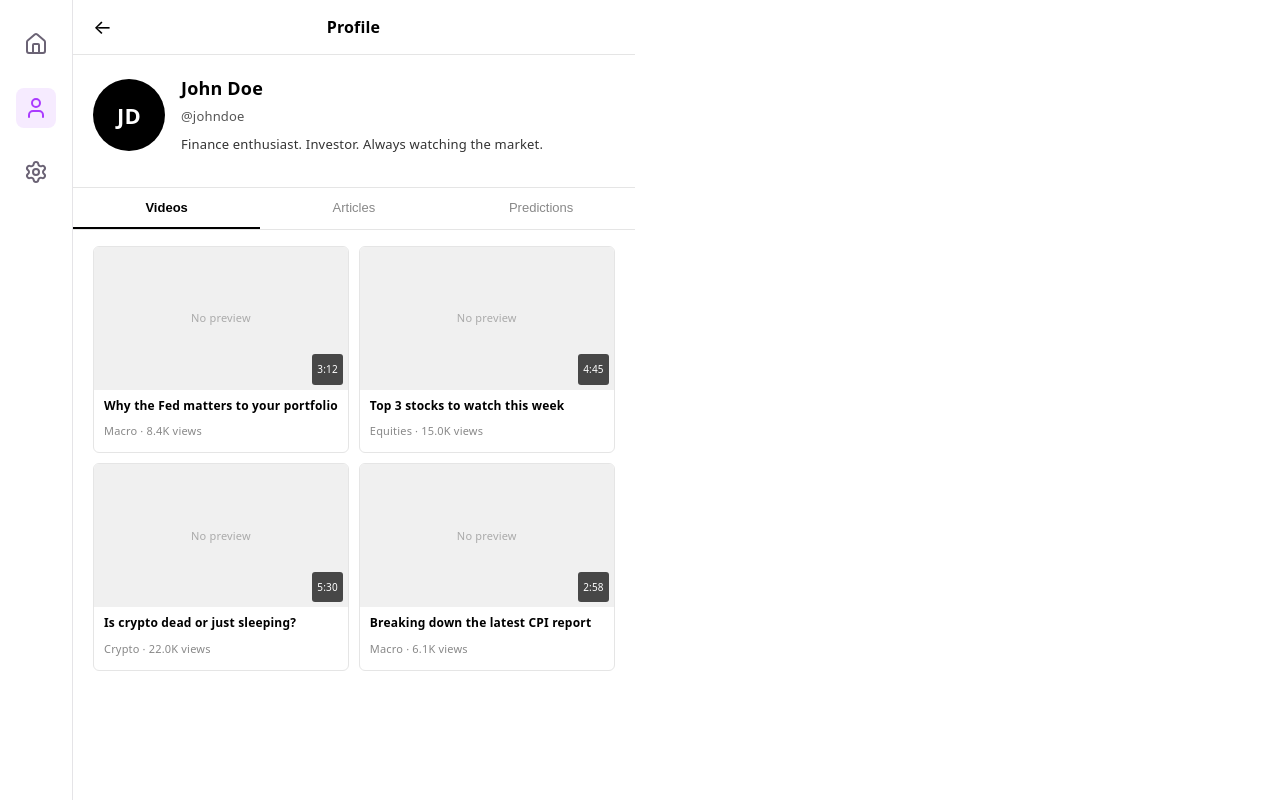
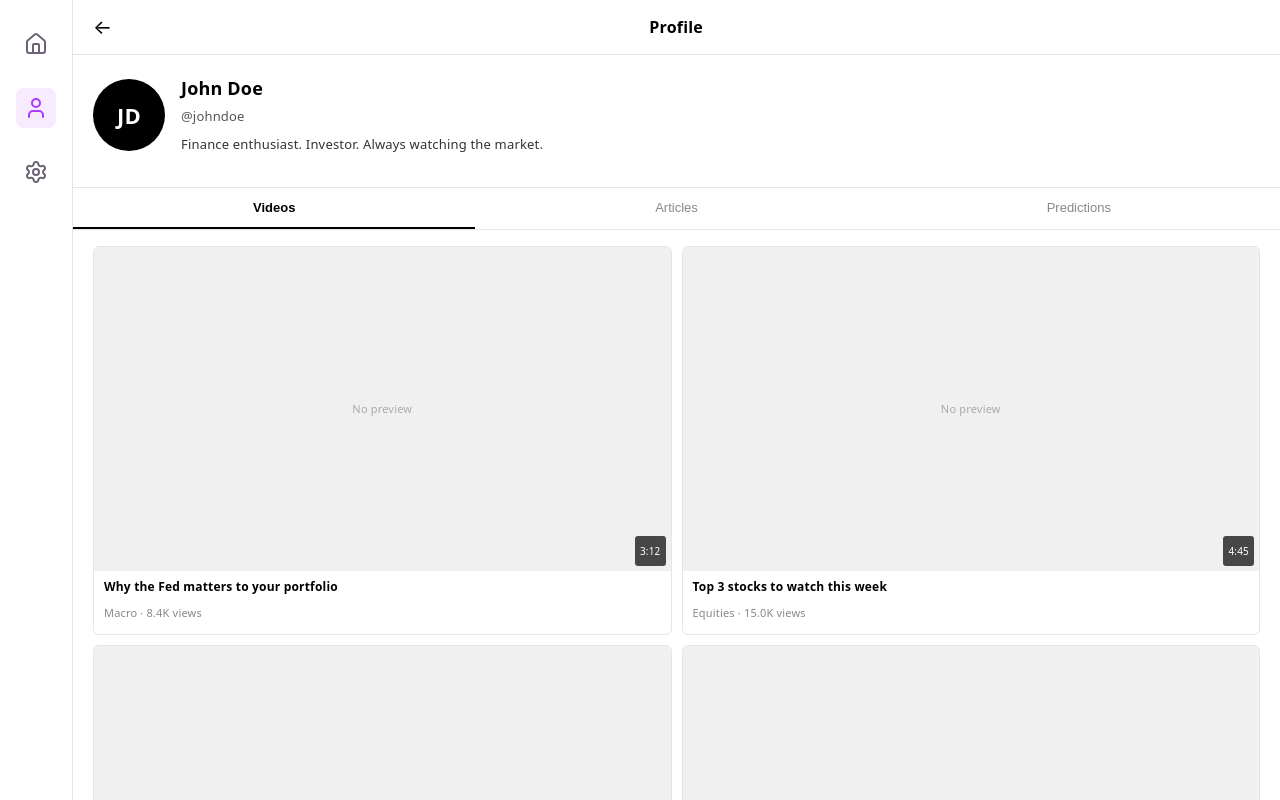
Before and after one commit to nolansharry/Trend-Better, a React (Vite) app: page /profile in a window 1280 px wide. Shown: the top 800 px of the page. Built offline with nearby package versions, Linux system fonts and the light colour scheme.

Commit message:
Fixed user profile page layout

```diff
--- a/src/pages/private/UserProfile.jsx
+++ b/src/pages/private/UserProfile.jsx
@@ -56,7 +56,7 @@ function UserProfile() {
     : "?";
 
   return (
-    <div style={{ minHeight: "100vh", background: "#fff", color: "#000", fontFamily: "system-ui, -apple-system, sans-serif" }}>
+    <div style={{ minHeight: "100vh", width: "100%", flex: 1,   background: "#fff", color: "#000", fontFamily: "system-ui, -apple-system, sans-serif" }}>
 
       {/* Header */}
       <div style={{ display: "flex", alignItems: "center", justifyContent: "space-between", padding: "14px 20px", borderBottom: "1px solid #e5e5e5" }}>
@@ -220,10 +220,6 @@ function UserProfile() {
         )}
 
       </div>
-
-      {/* Bottom nav */}
-
-
     </div>
   );
 }
```
Also changed, not shown: 1 other file (tests, documents, lock files or other folders).
